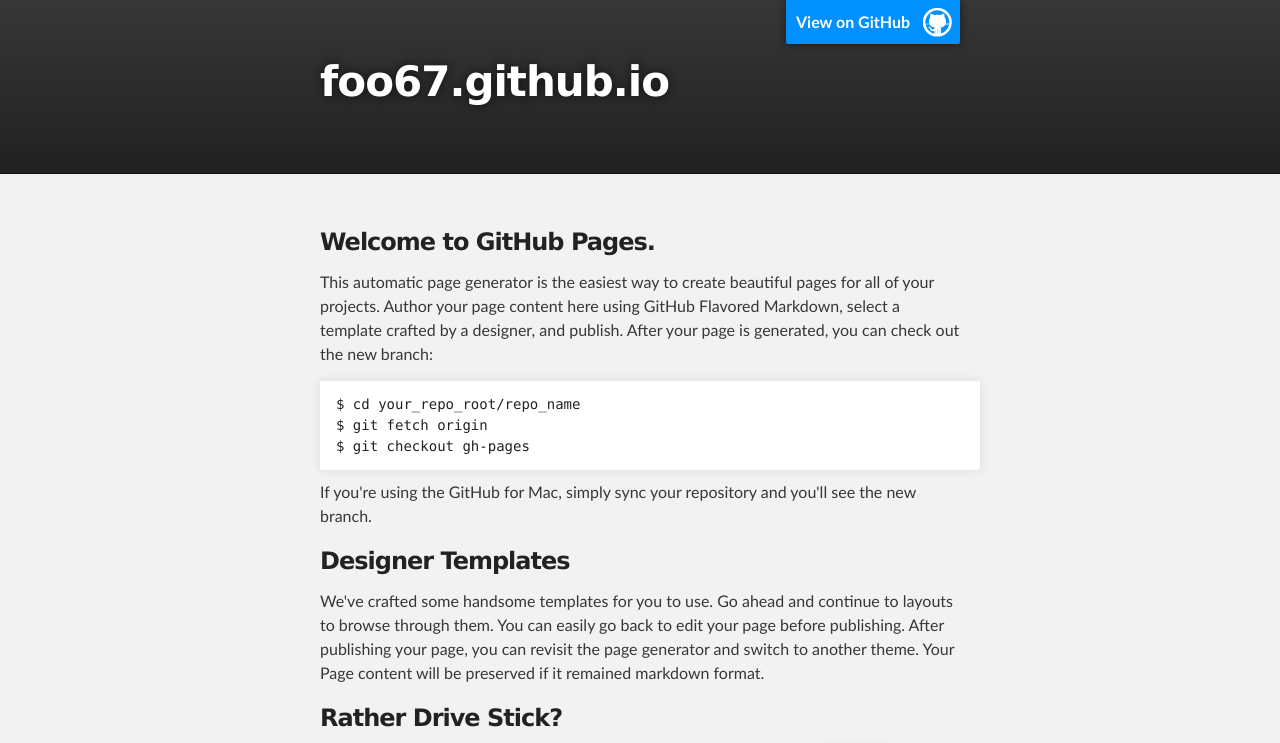
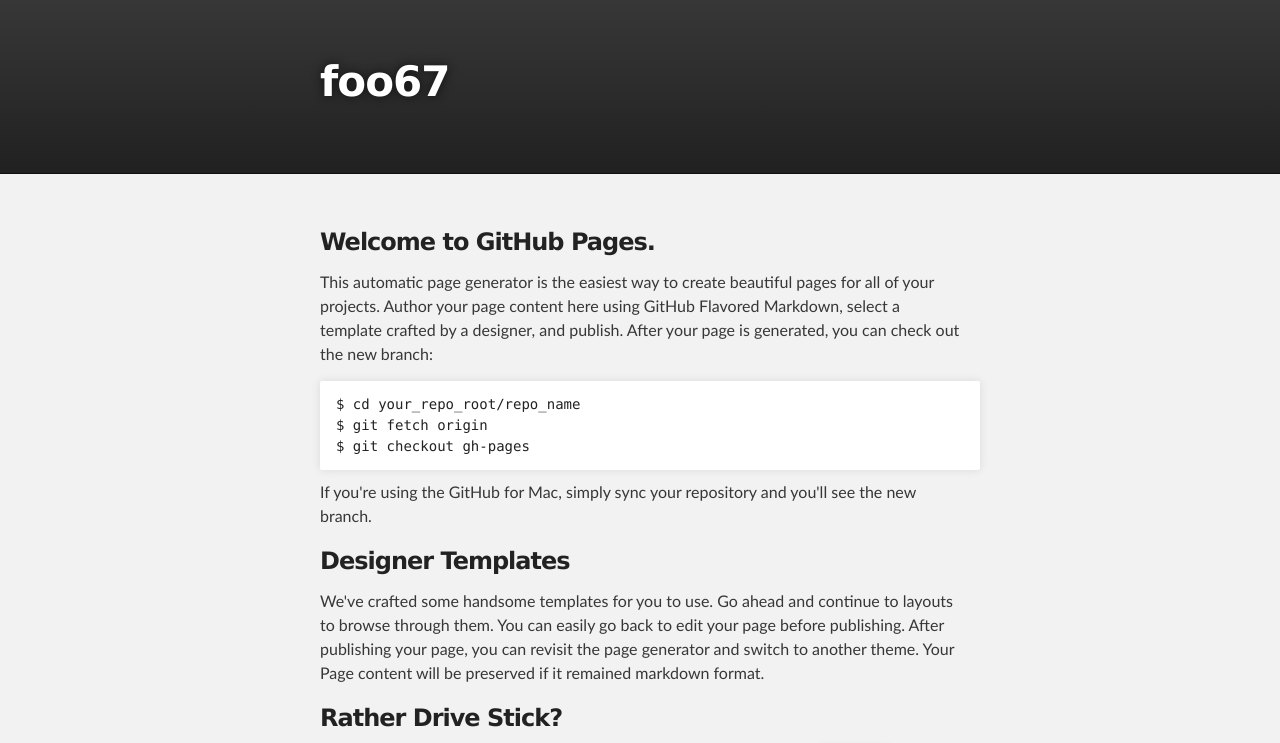
Before and after one commit to foo67/foo67.github.io, a plain HTML site: page index.html in a window 1280 px wide. Shown: the top 743 px of the page. Drawn offline with Linux system fonts and the light colour scheme.

Commit message:
Update index.html
delete 'follow me' link

```diff
--- a/index.html
+++ b/index.html
@@ -8,7 +8,7 @@
 
     <link rel="stylesheet" type="text/css" media="screen" href="stylesheets/stylesheet.css">
 
-    <title>foo67.github.io</title>
+    <title>foo67</title>
   </head>
 
   <body>
@@ -16,9 +16,8 @@
     <!-- HEADER -->
     <div id="header_wrap" class="outer">
         <header class="inner">
-          <a id="forkme_banner" href="https://github.com/foo67">View on GitHub</a>
 
-          <h1 id="project_title">foo67.github.io</h1>
+          <h1 id="project_title">foo67</h1>
           <h2 id="project_tagline"></h2>
 
         </header>
```
